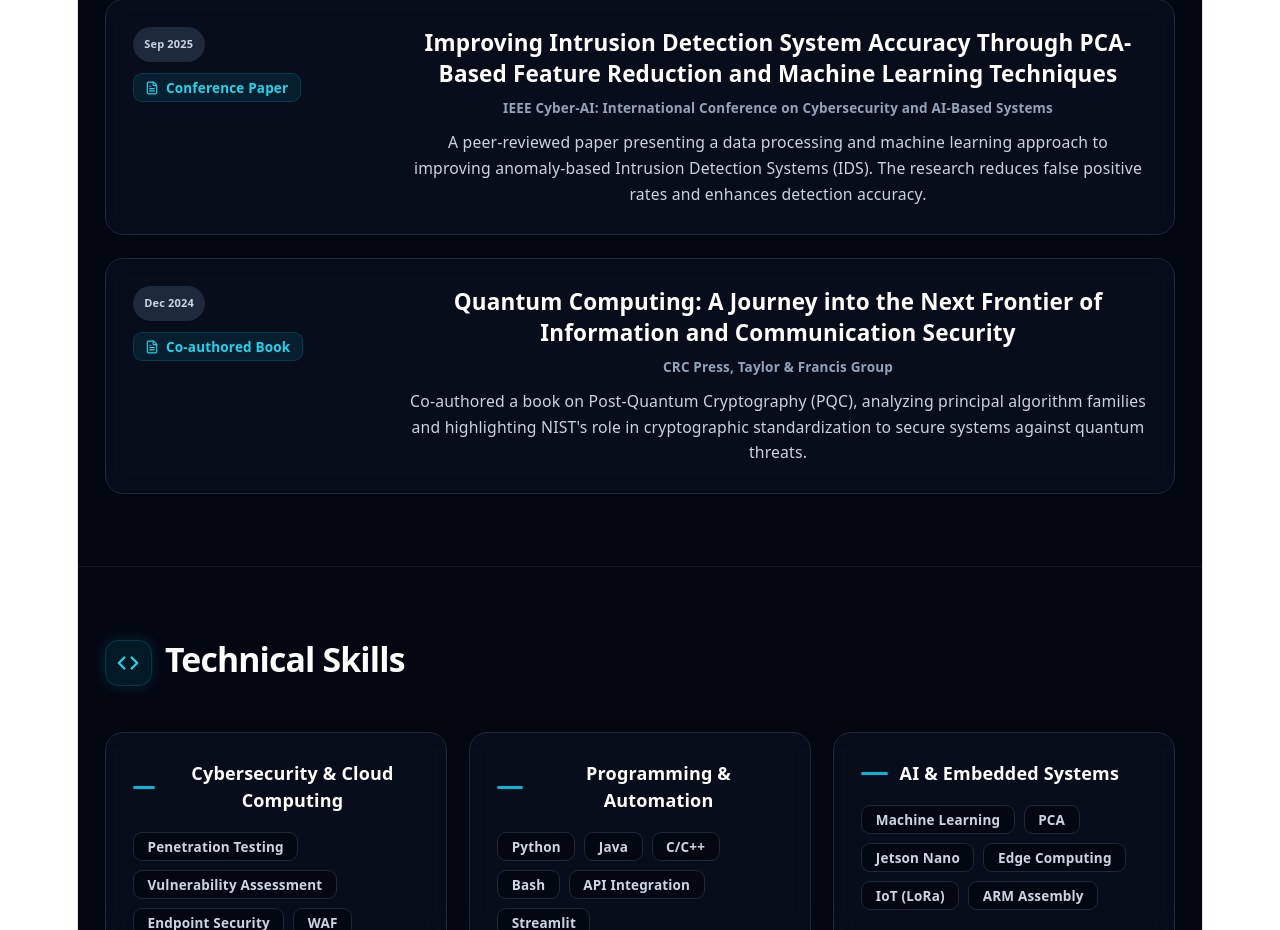
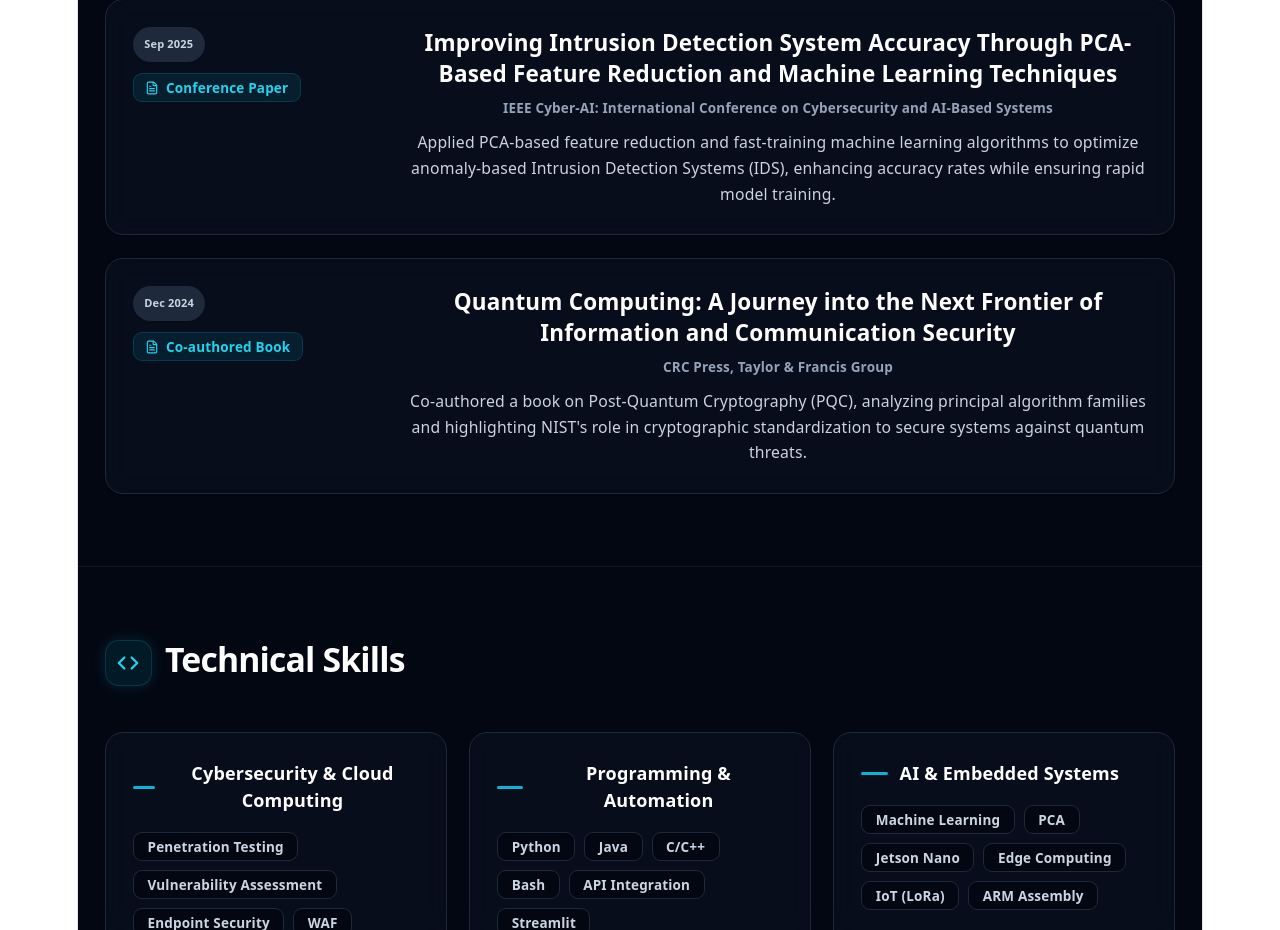
Before and after one commit to Amer-Mosally/Amer-Mosally.github.io, a React (Vite) app: page / in a window 1280 px wide. Shown: the part 3260-4190 px from the top of the page. Built offline with nearby package versions, Linux system fonts and the light colour scheme.

Commit message:
Update App.jsx

```diff
--- a/src/App.jsx
+++ b/src/App.jsx
@@ -47,7 +47,7 @@ const DATA = {
       publisher: "IEEE Cyber-AI: International Conference on Cybersecurity and AI-Based Systems",
       date: "Sep 2025",
       type: "Conference Paper",
-      description: "A peer-reviewed paper presenting a data processing and machine learning approach to improving anomaly-based Intrusion Detection Systems (IDS). The research reduces false positive rates and enhances detection accuracy."
+      description: "Applied PCA-based feature reduction and fast-training machine learning algorithms to optimize anomaly-based Intrusion Detection Systems (IDS), enhancing accuracy rates while ensuring rapid model training."
     },
     {
       title: "Quantum Computing: A Journey into the Next Frontier of Information and Communication Security",
```
